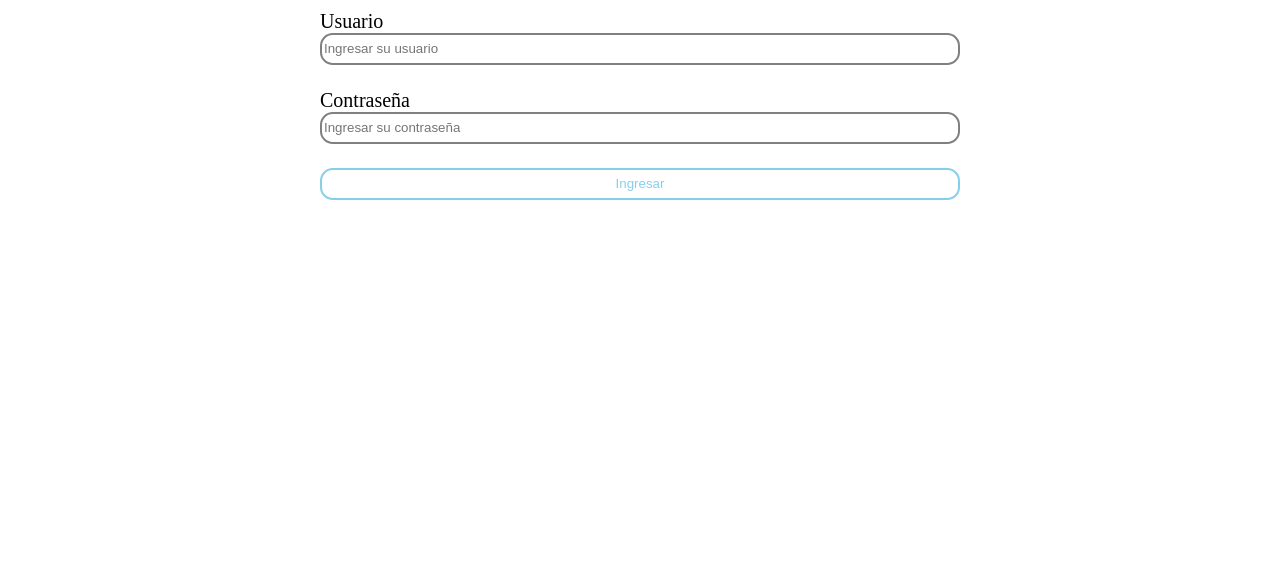
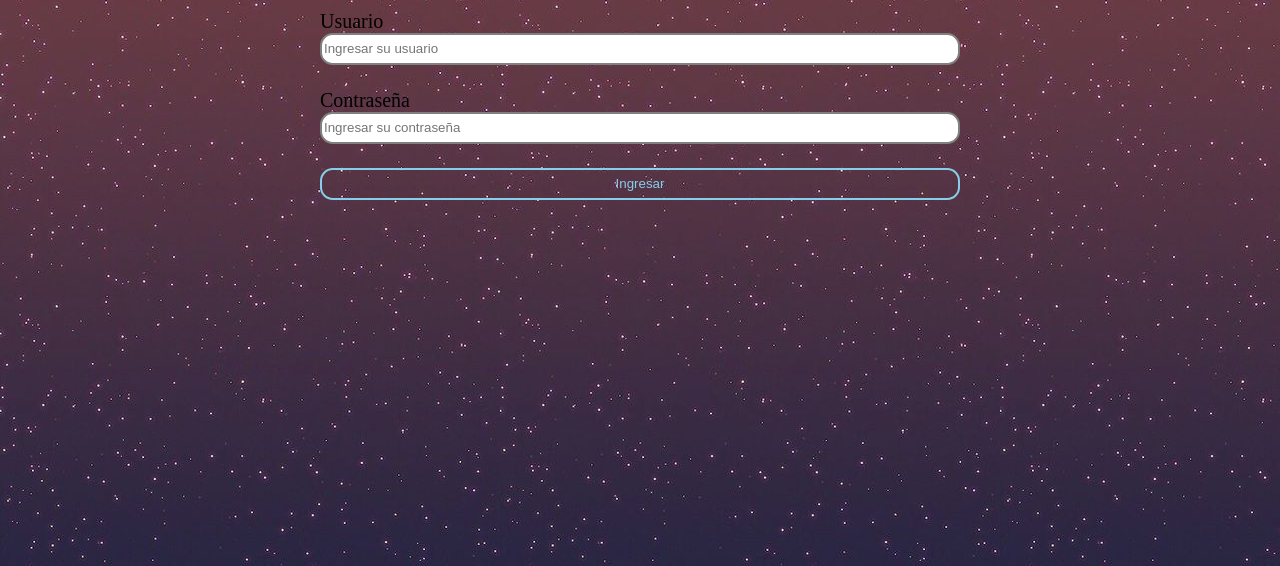
Before and after one commit to JuanFKurucz/web-programming-project, a website with bundled scripts: page public/index.html in a window 1280 px wide. Shown: the part 234-800 px from the top of the page. Built offline with nearby package versions, Linux system fonts and the light colour scheme.

Commit message:
background

```diff
--- a/public/scripts/templates/loginForm.js
+++ b/public/scripts/templates/loginForm.js
@@ -19,7 +19,7 @@ const loginForm = () => {
   };
 
   return html`
-    <div class="container">
+    <div class="container" ;>
       <section class="login">
         <h1>Ingresar</h1>
         <form @submit=${submitHandler}>
--- a/public/style.css
+++ b/public/style.css
@@ -8,6 +8,7 @@ body {
 .container {
   display: flex;
   justify-content: center;
+  background-image: url('scripts/utils/background11.jpg');
 }
 
 .login {
```
Also changed, not shown: public/scripts/utils/background11.jpg (added), public/scripts/utils/background8.jpg (added).
